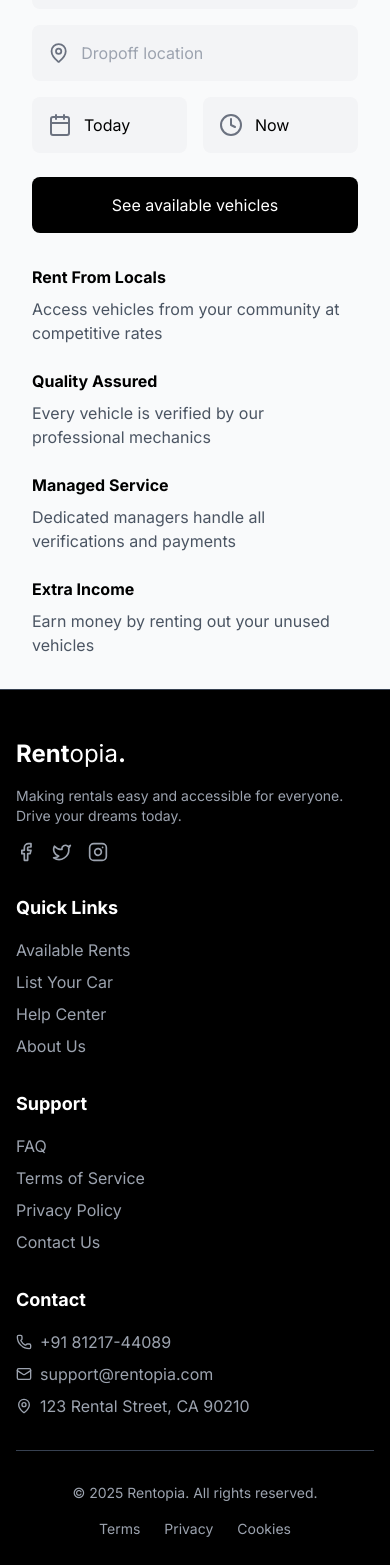
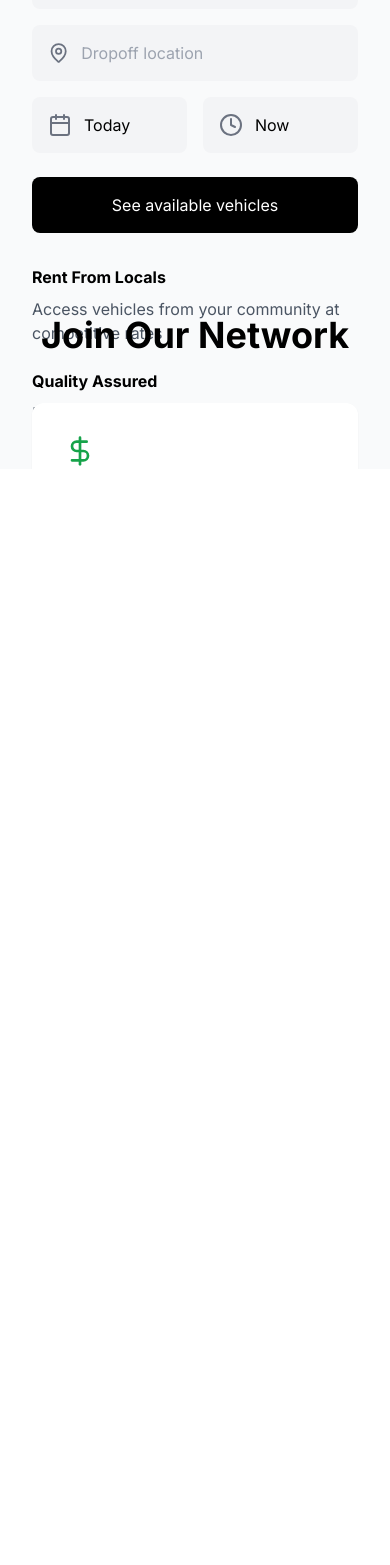
Before and after one commit to DANNE-SANDEEP/Rentopia, a React (Create React App) app: page / in a window 390 px wide. Shown: the part 432-1997 px from the top of the page. After the commit the page ends 901 px from the top, so only its background shows below. Built offline with nearby package versions, Linux system fonts and the light colour scheme.

Commit message:
Home Info Update

```diff
--- a/src/App.js
+++ b/src/App.js
@@ -1,7 +1,6 @@
 import React from 'react';
 import { BrowserRouter as Router, Routes, Route } from 'react-router-dom';
 import NavBar from './Components/NavBar';
-import Footer from './Components/Footer';  // Add this import
 import Home from './Pages/Home';
 import AvailableCars from './Pages/AvailableCars';
 import CarsAdded from './Pages/CarsAdded';
@@ -32,7 +31,6 @@ const App = () => {
             <Route path='/admindashboard' element={<AdminDashboard />} />
           </Routes>
         </div>
-        <Footer />
       </div>
     </Router>
   );
--- a/src/Pages/AvailableCars.jsx
+++ b/src/Pages/AvailableCars.jsx
@@ -71,15 +71,15 @@ const AvailableCars = () => {
   const filteredCars = filterCars(cars);
 
   // Add this at the very beginning of your return statement
-  if (isLoading) {
-    return <Loader />;
-  }
   if (error) {
     return (
       <div className="min-h-screen flex items-center justify-center">
         <p className="text-red-500 text-xl">{error}</p>
       </div>
     );
+  }
+  if (isLoading) {
+    return <Loader />;
   }
   return (
     <div className=" min-h-screen max-w-[1480px] mx-auto text-gray-800 p-4">
@@ -96,7 +96,7 @@ const AvailableCars = () => {
         </div>
 
         {/* Search and Filters with slide animation */}
-        <div className={`mb-8 md:space-y-4 transition-all duration-500 ease-in-out overflow-hidden ${isFiltersVisible ? 'max-h-96 opacity-100' : 'max-h-0 opacity-0'}`}>
+        <div className={` md:space-y-4 transition-all duration-500 ease-in-out overflow-hidden ${isFiltersVisible ? 'max-h-96 opacity-100' : 'max-h-0 opacity-0'}`}>
           <div className="flex flex-col md:flex-row gap-4 md:h-24 w-full">
             <div className="relative flex-1 mt-2 ml-1 md:mr-0 mr-2">
               <Search className="absolute left-3 top-2 text-gray-400" />
--- a/src/Pages/Home.jsx
+++ b/src/Pages/Home.jsx
@@ -1,8 +1,9 @@
 import React, { useState, useEffect } from 'react';
-import { Car, Bike, Calendar, MapPin, Clock } from 'lucide-react';
+import { Car, Bike, Calendar, MapPin, Clock, Store, DollarSign, Users } from 'lucide-react';
 import Lottie from 'lottie-react';
 import carAnimation from '../assets/lottie/car-animation.json';
 import Loader from '../Components/Loader';
+import Footer from '../Components/Footer';  // Add this import
 
 const Home = () => {
   const [showCalendar, setShowCalendar] = useState(false);
@@ -12,15 +13,12 @@ const Home = () => {
   const [currentMonth, setCurrentMonth] = useState(new Date());
   const [isLoading, setIsLoading] = useState(true);
 
-  // Add this effect to simulate initial loading
   useEffect(() => {
-    // Simulate loading time
     setTimeout(() => {
       setIsLoading(false);
-    }, 2000); // Show loader for 2 seconds
+    }, 2000);
   }, []);
 
-  // Calendar helpers
   const daysInMonth = (date) => {
     return new Date(date.getFullYear(), date.getMonth() + 1, 0).getDate();
   };
@@ -44,19 +42,21 @@ const Home = () => {
     return slots;
   };
 
-  // Add this at the very beginning of your return statement
   if (isLoading) {
     return <Loader />;
   }
 
   return (
-    <section className="min-h-screen max-w-[1570px] mx-auto">
-      <div className="grid grid-cols-1 lg:grid-cols-2 gap-0">
+    <div className="h-screen overflow-y-auto">
+      {/* Hero Section */}
+      <section className="h-screen  ">
+        <div className="h-full max-w-[1570px] mx-auto">
+          <div className="grid grid-cols-1 lg:grid-cols-2 gap-0 h-full">
             {/* Left Side - Booking Interface */}
             <div className="p-8 lg:p-16 flex flex-col justify-center">
               <h1 className="text-5xl mb-8">
                 Rent vehicles from
-            <br /> <span className='font-bold'>your own place</span>
+                <br /> <span className="font-bold">your own place</span>
               </h1>
 
               {/* Vehicle Type Selection */}
@@ -230,7 +230,110 @@ const Home = () => {
               </div>
             </div>
           </div>
+        </div>
       </section>
+
+      {/* Partner With Us Section */}
+      <section className="h-screen bg-gray-50">
+        <div className="h-full max-w-[1570px] mx-auto px-8 flex flex-col justify-center">
+          <h2 className="text-4xl font-bold mb-12 text-center">Join Our Network</h2>
+          <div className="grid grid-cols-1 md:grid-cols-3 gap-8">
+            {/* Rent Your Vehicle */}
+            <div className="bg-white p-8 rounded-xl shadow-sm hover:shadow-md transition-shadow">
+              <div className="mb-4">
+                <DollarSign size={32} className="text-green-600" />
+              </div>
+              <h3 className="text-xl font-semibold mb-4">Rent Out Your Vehicle</h3>
+              <p className="text-gray-600 mb-6">Turn your idle vehicle into income. Set your own rates and availability, and earn money while helping your community.</p>
+              <button className="bg-black text-white px-6 py-3 rounded-lg hover:bg-gray-800 transition-colors w-full">
+                List Your Vehicle
+              </button>
+            </div>
+
+            {/* Register Your Shop */}
+            <div className="bg-white p-8 rounded-xl shadow-sm hover:shadow-md transition-shadow">
+              <div className="mb-4">
+                <Store size={32} className="text-blue-600" />
+              </div>
+              <h3 className="text-xl font-semibold mb-4">Register Your Rental Business</h3>
+              <p className="text-gray-600 mb-6">Digitize your rental business. Get access to our booking system, customer base, and streamlined management tools.</p>
+              <button className="bg-black text-white px-6 py-3 rounded-lg hover:bg-gray-800 transition-colors w-full">
+                Register Shop
+              </button>
+            </div>
+
+            {/* Become a Partner */}
+            <div className="bg-white p-8 rounded-xl shadow-sm hover:shadow-md transition-shadow">
+              <div className="mb-4">
+                <Users size={32} className="text-purple-600" />
+              </div>
+              <h3 className="text-xl font-semibold mb-4">Become a Partner</h3>
+              <p className="text-gray-600 mb-6">Join as a service partner. Provide maintenance, inspection, or support services to our growing network.</p>
+              <button className="bg-black text-white px-6 py-3 rounded-lg hover:bg-gray-800 transition-colors w-full">
+                Partner With Us
+              </button>
+            </div>
+          </div>
+        </div>
+      </section>
+
+      {/* Benefits Section */}
+      <section className="h-screen">
+        <div className="h-full max-w-[1570px] mx-auto px-8 flex flex-col justify-center">
+          <h2 className="text-4xl font-bold mb-12 text-center">Why Partner With Us</h2>
+          <div className="grid grid-cols-1 md:grid-cols-2 lg:grid-cols-4 gap-8">
+            <div className="text-center">
+              <div className="w-16 h-16 bg-green-100 rounded-full flex items-center justify-center mx-auto mb-4">
+                <DollarSign className="text-green-600" size={24} />
+              </div>
+              <h3 className="font-semibold mb-2">Increased Revenue</h3>
+              <p className="text-gray-600">Access a wider customer base and maximize your earning potential</p>
+            </div>
+            <div className="text-center">
+              <div className="w-16 h-16 bg-blue-100 rounded-full flex items-center justify-center mx-auto mb-4">
+                <Store className="text-blue-600" size={24} />
+              </div>
+              <h3 className="font-semibold mb-2">Digital Presence</h3>
+              <p className="text-gray-600">Get online visibility and manage bookings digitally</p>
+            </div>
+            <div className="text-center">
+              <div className="w-16 h-16 bg-purple-100 rounded-full flex items-center justify-center mx-auto mb-4">
+                <Users className="text-purple-600" size={24} />
+              </div>
+              <h3 className="font-semibold mb-2">Support Network</h3>
+              <p className="text-gray-600">Join a community of partners and access professional support</p>
+            </div>
+            <div className="text-center">
+              <div className="w-16 h-16 bg-orange-100 rounded-full flex items-center justify-center mx-auto mb-4">
+                <Calendar className="text-orange-600" size={24} />
+              </div>
+              <h3 className="font-semibold mb-2">Flexible Schedule</h3>
+              <p className="text-gray-600">Set your own availability and manage your time efficiently</p>
+            </div>
+          </div>
+        </div>
+      </section>
+
+      {/* Call to Action Section */}
+      <section className="h-screen bg-black text-white">
+        <div className="h-full max-w-[1570px] mx-auto px-8 flex items-center justify-center">
+          <div className="text-center max-w-2xl">
+            <h2 className="text-4xl font-bold mb-6">Ready to Get Started?</h2>
+            <p className="text-gray-300 mb-8">Join our platform today and become part of the future of vehicle rental services</p>
+            <div className="flex flex-col sm:flex-row gap-4 justify-center">
+              <button className="bg-white text-black px-8 py-4 rounded-lg hover:bg-gray-100 transition-colors">
+                Register Now
+              </button>
+              <button className="border border-white px-8 py-4 rounded-lg hover:bg-white hover:text-black transition-colors">
+                Learn More
+              </button>
+            </div>
+          </div>
+        </div>
+      </section>
+
+      <Footer />
+    </div>
   );
 };
 
```
Lines whose indentation alone changed are shown as unchanged.
